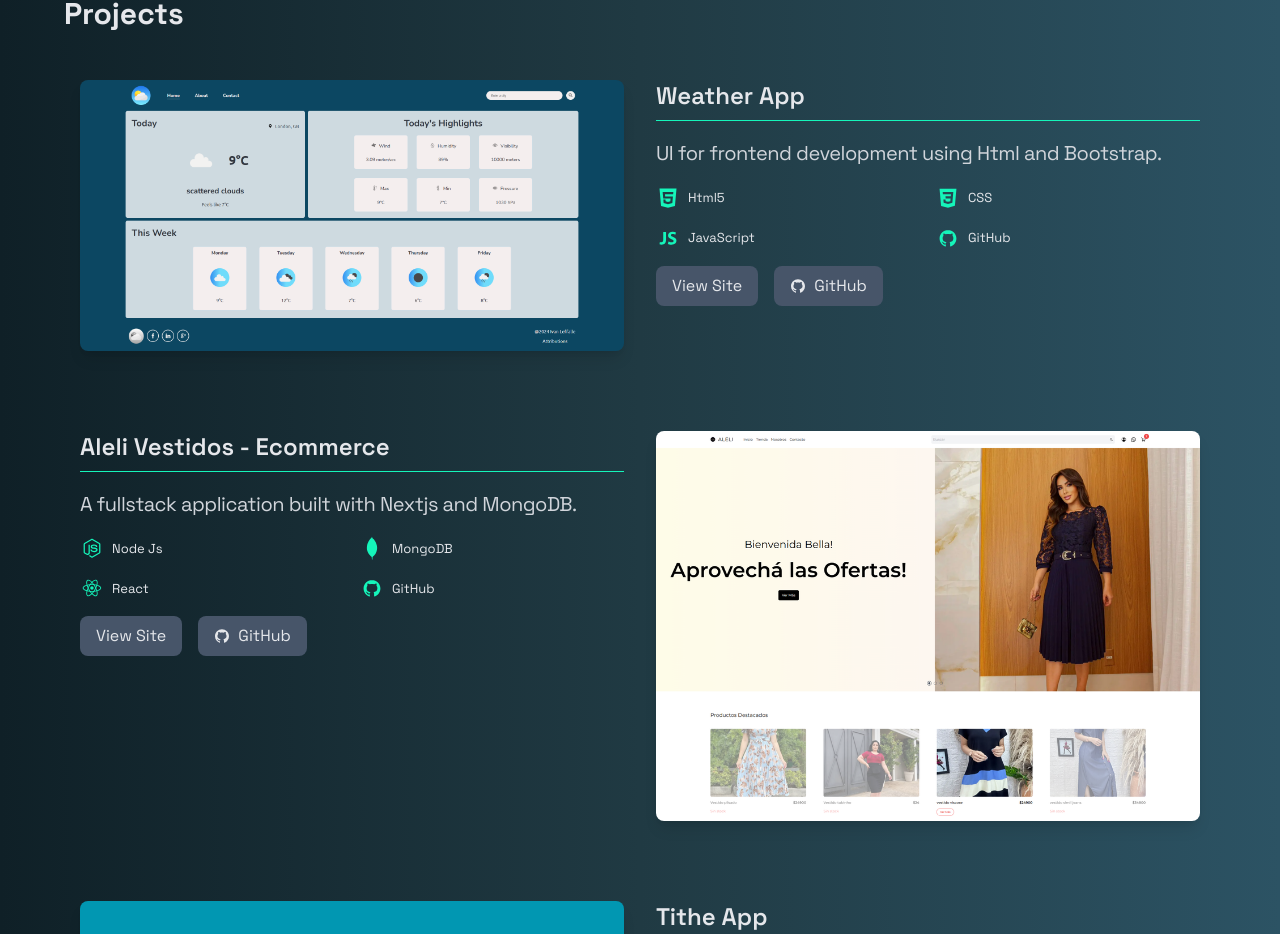
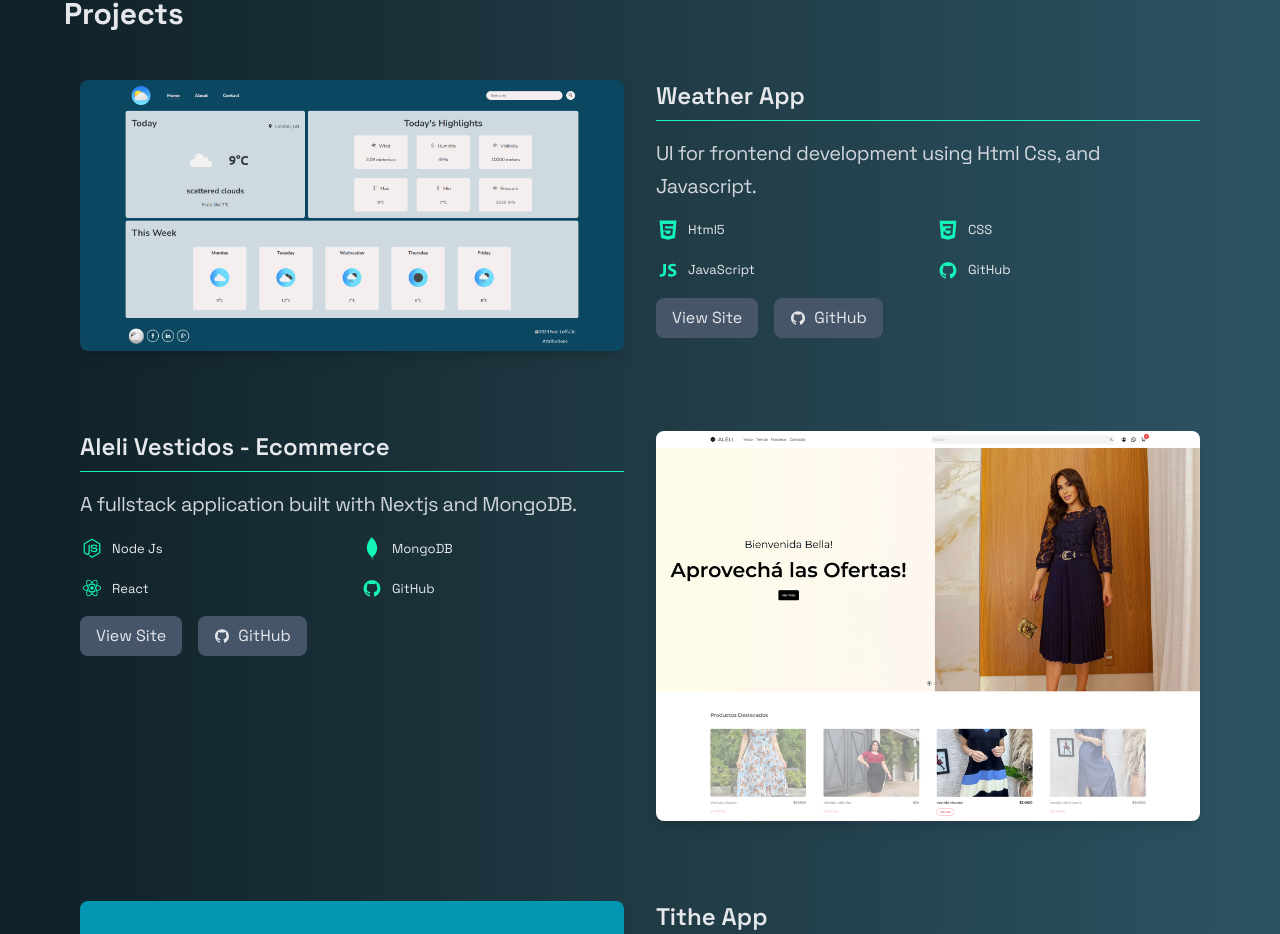
Before and after one commit to IvanLeffalle/ivanleffalle-portfolio, a React (Vite) app: page / in a window 1280 px wide. Shown: the part 908-1842 px from the top of the page. Built offline with nearby package versions, Linux system fonts and the light colour scheme; a web font is replaced by a local one.

Commit message:
last commit

```diff
--- a/src/components/Portfolio.jsx
+++ b/src/components/Portfolio.jsx
@@ -21,7 +21,7 @@ const projects = [
   {
     img: project1,
     title: "Weather App",
-    description: "UI for frontend development using Html and Bootstrap.",
+    description: "UI for frontend development using Html Css, and Javascript.",
     links: {
       site: "https://ivanleffalle.github.io/wdd231/weather/index.html",
       github: "#",
```
